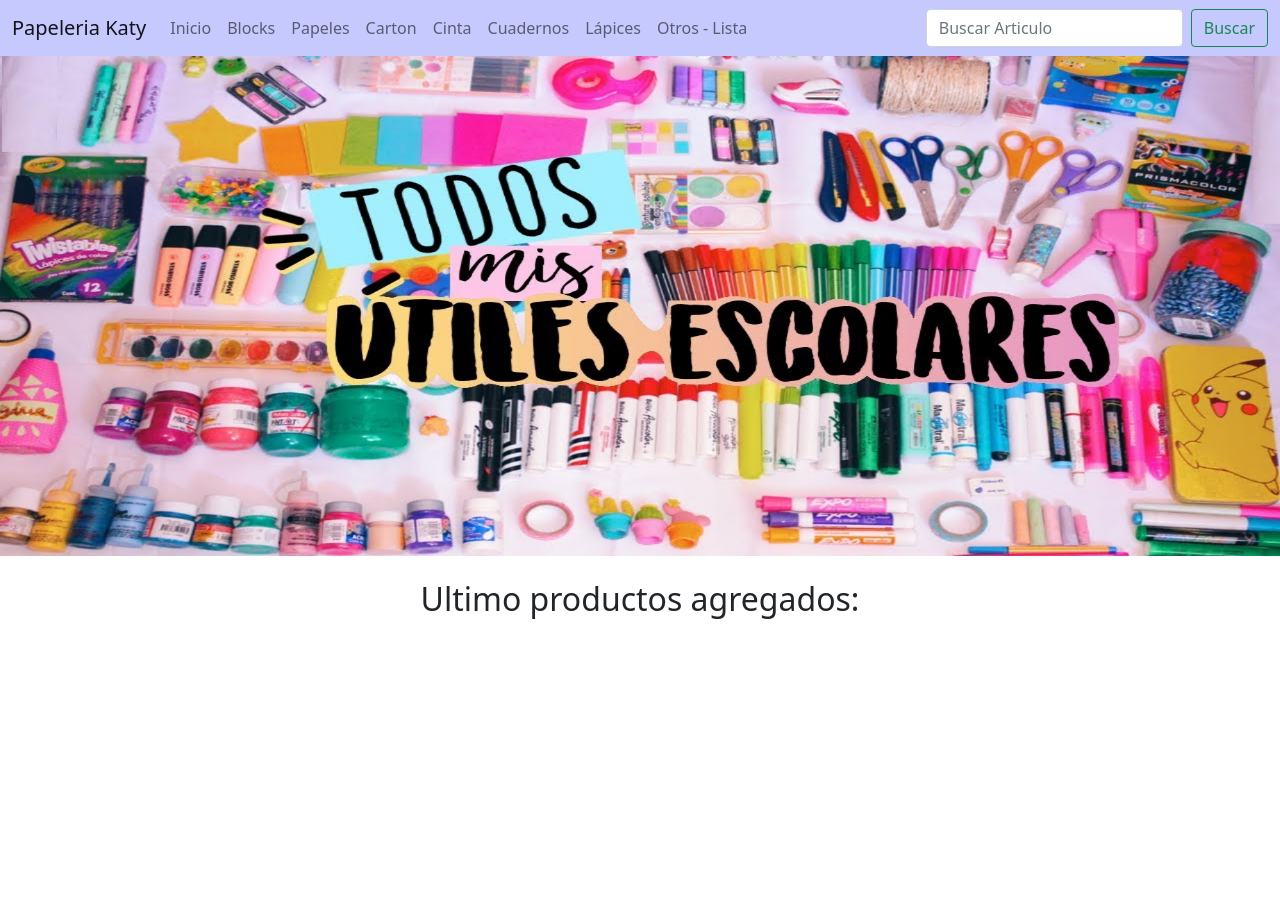
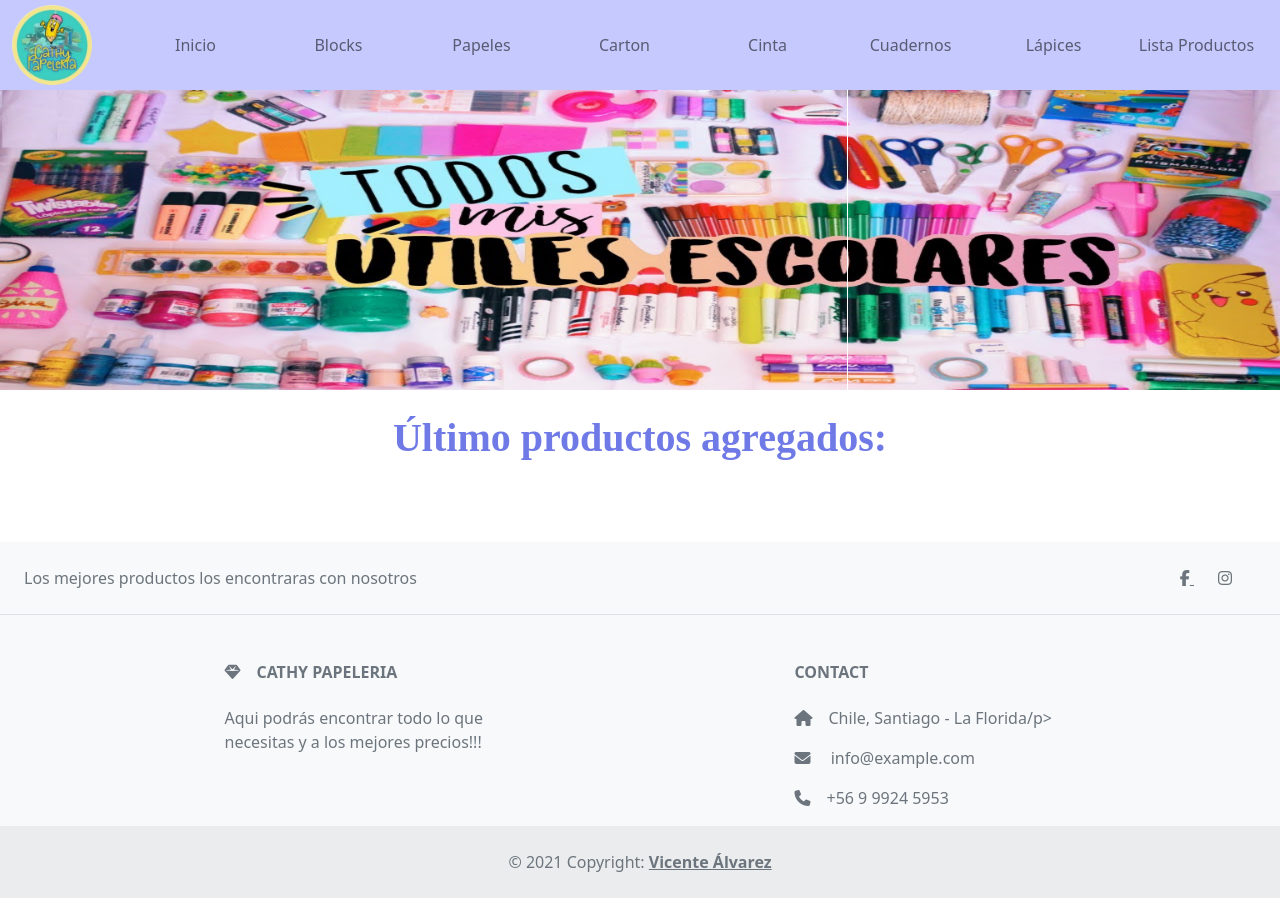
Before and after one commit to vlvarezillanes13/tiendakaty, a Django app: template templates/home/index.html in a window 1280 px wide. Before the commit the page ends 619 px from the top, so only its background shows below. Run offline with Django 3.2, Linux system fonts and the light colour scheme; the template is opened without the code that fills it, so the values that code supplies are empty; some libraries are stand-ins or nearby versions.

Commit message:
Footer - Logo - Colores y letras

```diff
--- a/static/css/base.css
+++ b/static/css/base.css
@@ -3,6 +3,24 @@
 }
 
 /*NAV*/
-.nav-link:hover{
-    transform: scale(1.2);
+
+.navbar{
+    padding:0;
 }
+
+nav>div>div>ul{
+    width:100%;
+    justify-content: space-around;
+}
+
+nav>div>div>ul>li{
+    margin: 0;
+    padding: 0.5rem 0;
+    width: 100%;
+    text-align: center;
+}
+
+nav>div>div>ul>li:hover{
+    background-color: cornsilk;
+    height:100%;
+}
--- a/static/css/home/inicio.css
+++ b/static/css/home/inicio.css
@@ -7,8 +7,8 @@
 }
 
 #carouselExampleSlidesOnly > .carousel-inner > .carousel-item  > img {
-    height: 500px;
-    max-width: 1494px;
+    height: 300px;
+    max-height: 300px;
 }
 
 /* Tarjetas */
--- a/static/css/producto/detalle.css
+++ b/static/css/producto/detalle.css
@@ -1,7 +1,3 @@
-.container{
-    margin-top: 1.5rem;
-}
-
 .card > ul >li,
 .card-body{
     background-color: rgba(255, 99, 71, 0.4);
--- a/templates/base.html
+++ b/templates/base.html
@@ -5,6 +5,8 @@
     <!-- Required meta tags -->
     <meta charset="utf-8">
     <meta name="viewport" content="width=device-width, initial-scale=1">
+
+    <link rel="shortcut icon"  href="{% static 'img/logo/logoPestaña.png' %}">
 
     <!-- Bootstrap CSS -->
     <link href="https://cdn.jsdelivr.net/npm/bootstrap@5.0.2/dist/css/bootstrap.min.css" rel="stylesheet" integrity="sha384-EVSTQN3/azprG1Anm3QDgpJLIm9Nao0Yz1ztcQTwFspd3yD65VohhpuuCOmLASjC" crossorigin="anonymous">
--- a/templates/home/index.html
+++ b/templates/home/index.html
@@ -27,7 +27,7 @@
 <div class="container tarjetas">
     <div class="row ">
       <div class="col" style="padding: 1.5rem 0;">
-        <h2>Ultimo productos agregados:</h2>
+        <h2 style="color: rgb(112,122,230,1); font-size: 40px; font-family: 'Montserrat'; font-weight: 800;">Último productos agregados:</h2>
       </div>
     </div>
     <div class="row">
@@ -40,7 +40,7 @@
                   <hr>
                   <p class="card-text">Precio: ${{producto.precio}}</p>
                   <p class="card-text">{{producto.descripcion|truncatechars:100}}</p>
-                  <a href="#" class="btn btn-primary">Ver más</a>
+                  <a href="{% url 'productos:detalle-producto' producto.pk %}"class="btn btn-primary">Ver más</a>
                 </div>
               </div>
         </div>
@@ -48,5 +48,5 @@
     </div>
 </div>
 
-<!--{% include "includes/footer.html" %}-->
+{% include "includes/footer.html" %}
 {% endblock content %}
--- a/templates/includes/footer.html
+++ b/templates/includes/footer.html
@@ -1,5 +1,129 @@
-<footer>
-    <div class="text-center p-0.1" style="background-color: #beeaf3;">
-        © 2021 Copyright: Vicente Álvarez Illanes
+<!-- Footer -->
+<footer class="text-center text-lg-start bg-light text-muted mt-5">
+  <!-- Section: Social media -->
+  <section
+    class="d-flex justify-content-center justify-content-lg-between p-4 border-bottom"
+  >
+    <!-- Left -->
+    <div class="me-5 d-none d-lg-block">
+      <span>Los mejores productos los encontraras con nosotros</span>
+    </div>
+    <!-- Left -->
+
+    <!-- Right -->
+    <div>
+      <a href="https://www.facebook.com/catherine.q.alvarez" target="_blank" class="me-4 text-reset">
+        <i class="fab fa-facebook-f"></i>
+      </a>
+      <!--
+      <a href="" class="me-4 text-reset">
+        <i class="fab fa-twitter"></i>
+      </a>
+      <a href="" class="me-4 text-reset">
+        <i class="fab fa-google"></i>
+      </a>
+      -->
+      <a href="https://www.instagram.com/catu_61/"  target="_blank" class="me-4 text-reset">
+        <i class="fab fa-instagram"></i>
+      </a>
+      <!--
+      <a href="" class="me-4 text-reset">
+        <i class="fab fa-linkedin"></i>
+      </a>
+      <a href="" class="me-4 text-reset">
+        <i class="fab fa-github"></i>
+      </a>
+      -->
+    </div>
+    <!-- Right -->
+  </section>
+  <!-- Section: Social media -->
+
+  <!-- Section: Links  -->
+  <section class="">
+    <div class="container text-center text-md-start mt-5">
+      <!-- Grid row -->
+      <div class="row mt-3">
+        <!-- Grid column -->
+        <div class="col-md-3 col-lg-4 col-xl-3 mx-auto mb-4">
+          <!-- Content -->
+          <h6 class="text-uppercase fw-bold mb-4">
+            <i class="fas fa-gem me-3"></i>Cathy Papeleria
+          </h6>
+          <p>
+            Aqui podrás encontrar todo lo que necesitas y a los mejores precios!!!
+          </p>
+        </div>
+        <!-- Grid column -->
+
+        <!-- Grid column
+        <div class="col-md-2 col-lg-2 col-xl-2 mx-auto mb-4">
+          <h6 class="text-uppercase fw-bold mb-4">
+            Products
+          </h6>
+          <p >
+            <a href="#!" class="text-reset">Angular</a>
+          </p>
+          <p>
+            <a href="#!" class="text-reset">React</a>
+          </p>
+          <p>
+            <a href="#!" class="text-reset">Vue</a>
+          </p>
+          <p>
+            <a href="#!" class="text-reset">Laravel</a>
+          </p>
+        </div>
+        -->
+        <!-- Grid column -->
+
+        <!-- Grid column -->
+        <!--
+        <div class="col-md-3 col-lg-2 col-xl-2 mx-auto mb-4">
+          <h6 class="text-uppercase fw-bold mb-4">
+            Useful links
+          </h6>
+          <p>
+            <a href="#!" class="text-reset">Pricing</a>
+          </p>
+          <p>
+            <a href="#!" class="text-reset">Settings</a>
+          </p>
+          <p>
+            <a href="#!" class="text-reset">Orders</a>
+          </p>
+          <p>
+            <a href="#!" class="text-reset">Help</a>
+          </p>
+        </div>
+        -->
+        <!-- Grid column -->
+
+        <!-- Grid column -->
+        <div class="col-md-4 col-lg-3 col-xl-3 mx-auto mb-md-0 mb-4">
+          <!-- Links -->
+          <h6 class="text-uppercase fw-bold mb-4">
+            Contact
+          </h6>
+          <p><i class="fas fa-home me-3"></i>Chile, Santiago - La Florida/p>
+          <p>
+            <i class="fas fa-envelope me-3"></i>
+            info@example.com
+          </p>
+          <p><i class="fas fa-phone me-3"></i>+56 9 9924 5953</p>
+        </div>
+        <!-- Grid column -->
       </div>
+      <!-- Grid row -->
+    </div>
+  </section>
+  <!-- Section: Links  -->
+
+  <!-- Copyright -->
+  <div class="text-center p-4" style="background-color: rgba(0, 0, 0, 0.05);">
+    © 2021 Copyright:
+    <a class="text-reset fw-bold" href="https://api.whatsapp.com/send?phone=56974299883&text=Me%20intereso%20tu%20p%C3%A1gina%20web">Vicente Álvarez </a>
+  </div>
+  <!-- Copyright -->
 </footer>
+<!-- Footer -->
--- a/templates/includes/header.html
+++ b/templates/includes/header.html
@@ -1,6 +1,9 @@
+{% load static %}
+
 <nav class="navbar navbar-expand-lg navbar-light" style="background-color: rgba(197, 201, 253, 1);">
     <div class="container-fluid">
-      <a class="navbar-brand" href="{% url 'home:inicio' %}">Papeleria Katy</a>
+      <img class="navbar-brand " src="{% static 'img/logo/logo.png' %}" alt="Logo" style="height: 90px;">
+      <a class="navbar-brand" href="{% url 'home:inicio' %}"></a>
       <button class="navbar-toggler" type="button" data-bs-toggle="collapse" data-bs-target="#navbarSupportedContent" aria-controls="navbarSupportedContent" aria-expanded="false" aria-label="Toggle navigation">
         <span class="navbar-toggler-icon"></span>
       </button>
@@ -28,13 +31,9 @@
             <a class="nav-link" href="#">Lápices</a>
           </li>
           <li class="nav-item">
-            <a class="nav-link" href="{% url 'productos:listar-productos' %}">Otros - Lista</a>
+            <a class="nav-link" href="{% url 'productos:listar-productos' %}">Lista Productos </a>
           </li>
         </ul>
-        <form class="d-flex">
-          <input class="form-control me-2" type="search" placeholder="Buscar Articulo" aria-label="Search">
-          <button class="btn btn-outline-success" type="submit">Buscar</button>
-        </form>
       </div>
     </div>
   </nav>
--- a/templates/producto/detalle.html
+++ b/templates/producto/detalle.html
@@ -11,7 +11,7 @@
 
 {% block content %}
 {% include "includes/header.html" %}
-<div class="container ">
+<div class="container mb-3 mt-3 ">
     <div class="row justify-content-md-center">
         <dic class="col col-lg-2 ">
             <div class="card" style="width: 18rem;">
```
Also changed, not shown: static/img/logo/logo.png (added), static/img/logo/logoPestaña.png (added).
